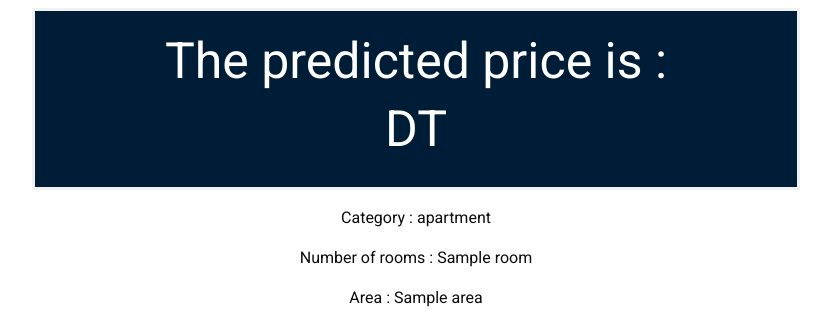
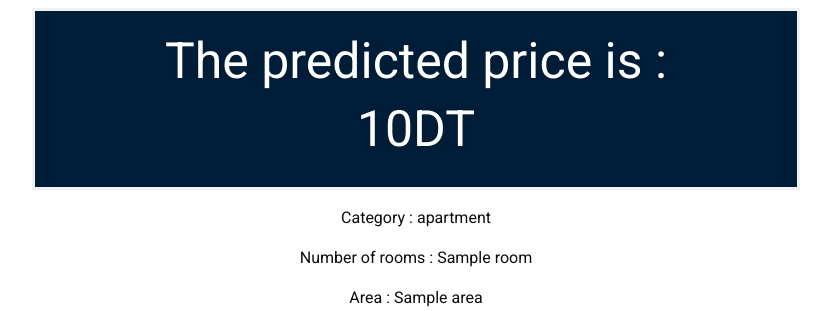
Before and after one commit to sirBarbouchi/pfa, a Flask app: template templates/price.html in a window 1280 px wide. Shown: the part 301-612 px from the top of the page, without its empty margins (224-1055 px from the left). Run offline with Flask 2, Linux system fonts and the light colour scheme; tables that the repository leaves empty hold one stand-in row (values such as "Sample post"); the template is opened without the code that fills it: values that come from a table or form of the project are taken from there, most other values are stand-ins (such as "Sample title", 1, 10 or a date in 2020); parts of the project's set-up code (start-up, migrations or seed data) failed here and were passed over; some libraries are stand-ins or nearby versions.

Commit message:
Update price.html

```diff
--- a/templates/price.html
+++ b/templates/price.html
@@ -18,7 +18,7 @@
         <div class="bg-text" "row">
 
             <h1 style="font-size:50px">The predicted price is :</h1>
-            <h1 style="font-size:50px">{{int(price)}}DT</h1>
+            <h1 style="font-size:50px">{{price}}DT</h1>
 
         </div>
 <br>
```
